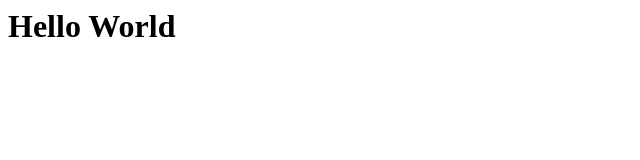
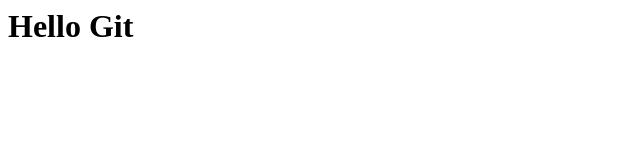
Before and after one commit to lhevland/web-project, a plain HTML site: page index.html in a window 1280 px wide. Shown: the whole page, without its empty margins (0-640 px from the left). Drawn offline with Linux system fonts and the light colour scheme.

Commit message:
Github Commit 2
Text change to index.html

```diff
--- a/index.html
+++ b/index.html
@@ -1 +1 @@
-<h1>Hello World</hi>
+<h1>Hello Git</h1>
```
